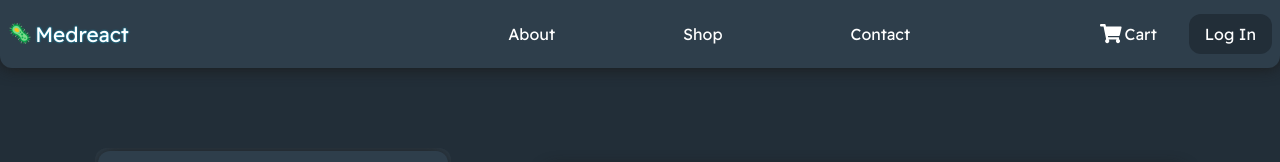
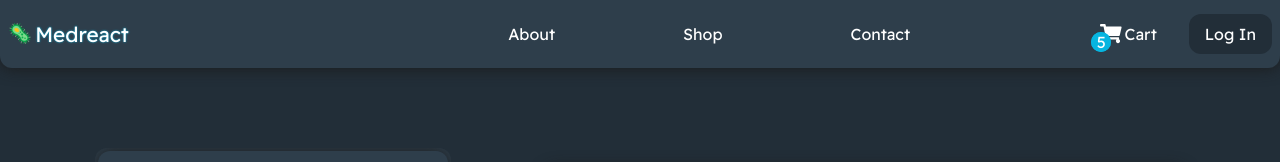
Before and after one commit to mweglowski/order-app, a React (Create React App) app: page / in a window 1280 px wide. Shown: the top 162 px of the page. Built offline with nearby package versions, Linux system fonts and the light colour scheme.

Commit message:
new-product-notification styles finished

```diff
--- a/src/components/Navbar/css/Navbar.css
+++ b/src/components/Navbar/Navbar.css
@@ -77,6 +77,7 @@
 }
 
 .cart-box {
+	position: relative;
 	display: flex;
 	align-items: center;
 	gap: .2rem;
--- a/src/components/Navbar/Navbar.js
+++ b/src/components/Navbar/Navbar.js
@@ -1,6 +1,7 @@
+import NewProductNotification from "./NewProductNotification";
 import { FontAwesomeIcon } from "@fortawesome/react-fontawesome";
 import { faShoppingCart } from "@fortawesome/free-solid-svg-icons";
-import "./css/Navbar.css";
+import "./Navbar.css";
 
 const Navbar = () => {
   return (
@@ -26,6 +27,7 @@ const Navbar = () => {
         </div>
 
         <p>Cart</p>
+        <NewProductNotification />
       </div>
 
       {/* log in / log out */}
--- /dev/null
+++ b/src/components/Navbar/NewProductNotification.css
@@ -0,0 +1,13 @@
+.new-product-notification {
+	width: 20px;
+	height: 20px;
+	position: absolute;
+	left: -15%;
+	bottom: 15%;
+	display: flex;
+	align-items: center;
+	justify-content: center;
+
+	background-color: #06b5e0;
+	border-radius: 50px;
+}
--- /dev/null
+++ b/src/components/Navbar/NewProductNotification.js
@@ -0,0 +1,11 @@
+import "./NewProductNotification.css"
+
+const NewProductNotification = () => {
+	const productsInCart = 5
+
+	return (
+		<div className="new-product-notification">{productsInCart}</div>
+	)
+}
+
+export default NewProductNotification;
```
